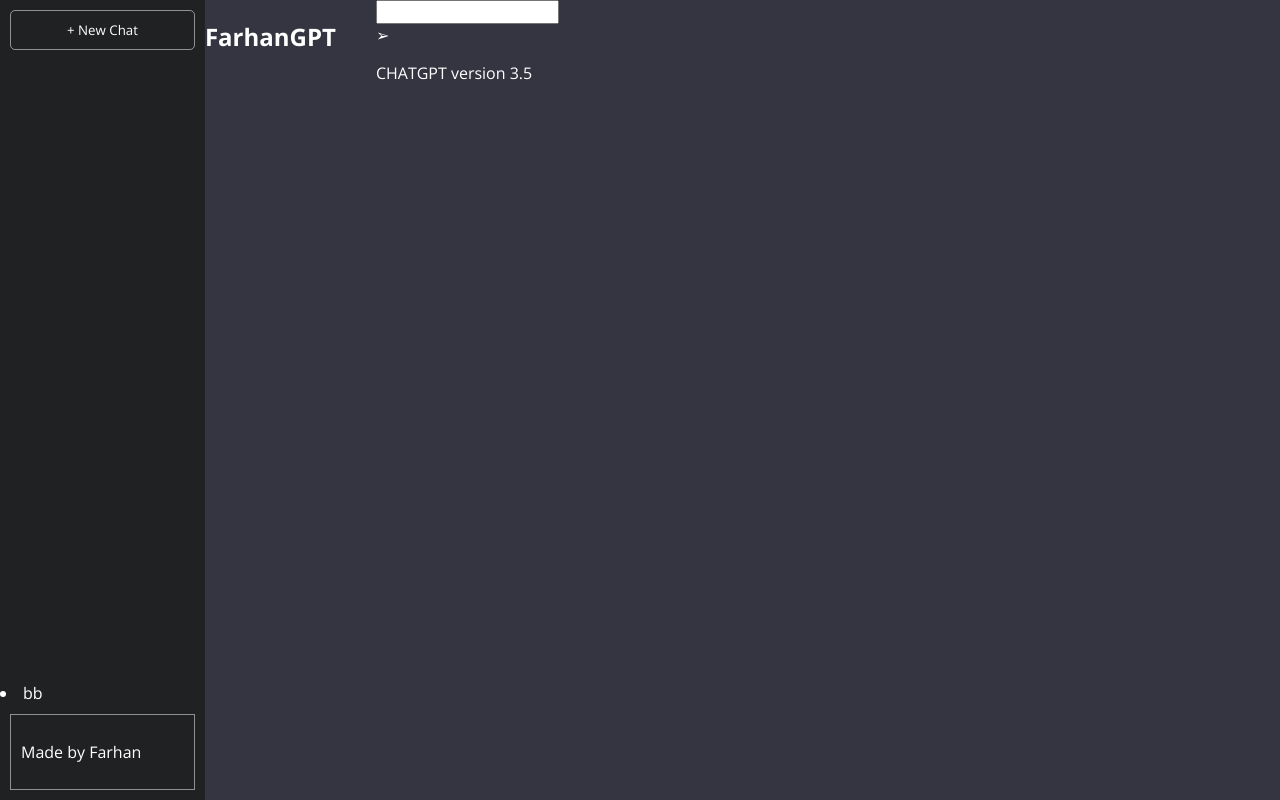
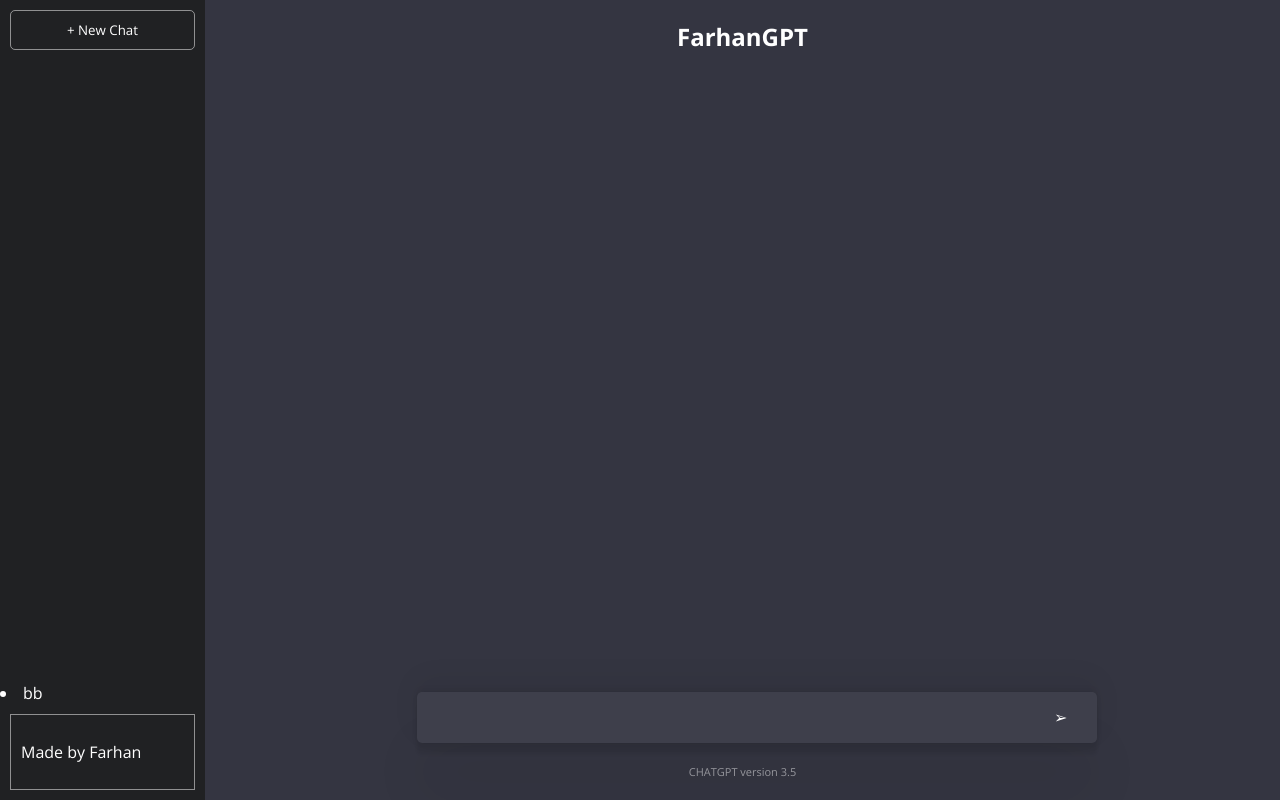
Before and after one commit to fb0801/react-chatgpt-clone, a React (Create React App) app in the folder react-chatgpt-clone/: page / in a window 1280 px wide. Built offline with nearby package versions, Linux system fonts and the light colour scheme.

Commit message:
styling main and btm 2

```diff
--- a/react-chatgpt-clone/src/index.css
+++ b/react-chatgpt-clone/src/index.css
@@ -55,4 +55,53 @@
   height: 100vh;
   width: 100%;
   display: flex;
+  flex-direction: column;
+  justify-content: space-between;
+  align-items: center;
+  text-align: center;
 }
+
+.info{
+  color: rgba(255, 255, 255, 0.5);
+  font-size: 11px;
+  padding: 10px;
+}
+
+.bottom-section{
+  width: 100%;
+  display: flex;
+  flex-direction: column;
+  justify-content: center;
+  align-items: center;
+}
+
+.input-container{
+  position: relative;
+  width: 100%;
+  max-width: 650px;
+}
+
+input{
+  width: 100%;
+  border: none;
+  font-size: 20px;
+  background-color: rgba(255, 255, 255, 0.05);
+  padding: 12px 15px;
+  border-radius: 5px;
+  box-shadow: rgba(0,0,0,0.05) 0 54px 55px,
+  rgba(0,0,0,0.05) 0 -12px 30px,
+  rgba(0,0,0,0.05) 0 4px 6px,
+  rgba(0,0,0,0.05) 0 12px 3px,
+  rgba(0,0,0,0.05) 0 -3px 5px;
+}
+
+input:focus{
+  outline: none;
+}
+
+#submit{
+  position: absolute;
+  bottom: 15px;
+  right: 0;
+  cursor: pointer;
+}
```
Also changed, not shown: react-chatgpt-clone/server.js (added).
